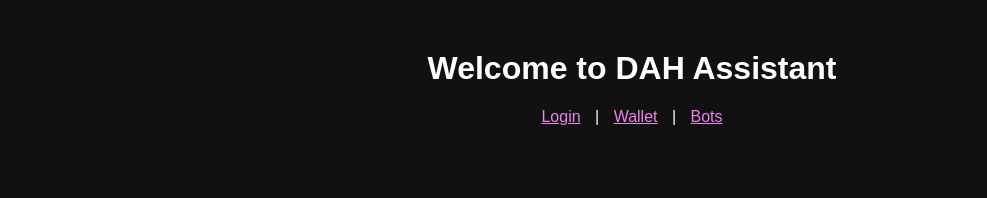
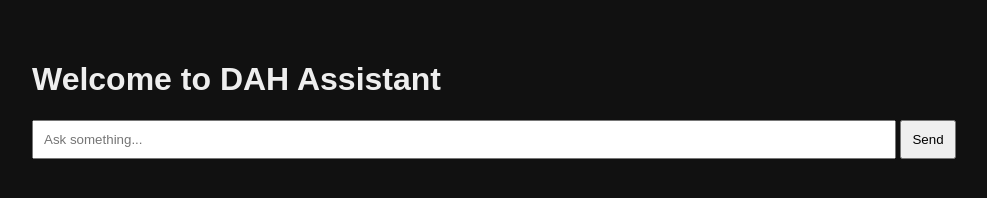
Before and after one commit to dustinvrdies/All, a website: page index.html in a window 1280 px wide. Shown: the whole page, without its empty margins (8-995 px from the left). Drawn offline with Linux system fonts and the light colour scheme.

Commit message:
Add files via upload

```diff
--- a/index.html
+++ b/index.html
@@ -1,19 +1,14 @@
-
 <!DOCTYPE html>
-<html lang="en">
+<html>
 <head>
-    <meta charset="UTF-8">
-    <meta name="viewport" content="width=device-width, initial-scale=1.0">
-    <title>DAH Assistant</title>
-    <link rel="stylesheet" href="style.css">
+  <title>DAH Assistant</title>
+  <link rel="stylesheet" href="style.css">
 </head>
 <body>
-    <h1>Welcome to DAH Assistant</h1>
-    <nav>
-        <a href="login.html">Login</a> |
-        <a href="wallet.html">Wallet</a> |
-        <a href="bots.html">Bots</a>
-    </nav>
-    <script src="script.js"></script>
+  <h1>Welcome to DAH Assistant</h1>
+  <input id="userInput" placeholder="Ask something..." />
+  <button onclick="askAssistant()">Send</button>
+  <div id="response"></div>
+  <script src="script.js"></script>
 </body>
 </html>
--- a/script.js
+++ b/script.js
@@ -1,2 +1,10 @@
-
-console.log("DAH Assistant loaded");
+async function askAssistant() {
+  const input = document.getElementById('userInput').value;
+  const res = await fetch('/api/ask', {
+    method: 'POST',
+    headers: { 'Content-Type': 'application/json' },
+    body: JSON.stringify({ prompt: input })
+  });
+  const data = await res.json();
+  document.getElementById('response').innerText = data.reply;
+}
--- a/style.css
+++ b/style.css
@@ -1,12 +1,3 @@
-
-body {
-    background-color: #111;
-    color: white;
-    font-family: Arial, sans-serif;
-    text-align: center;
-    margin-top: 50px;
-}
-a {
-    color: violet;
-    margin: 0 10px;
-}
+body { font-family: Arial; background: #111; color: #eee; padding: 2em; }
+input { padding: 10px; width: 70%; }
+button { padding: 10px; }
```
Also changed, not shown: bots.html (+8 -1 lines), login.html (+12 -1 lines), package.json (+12 -1 lines), server.js (+15 -1 lines), wallet.html (+8 -1 lines).
